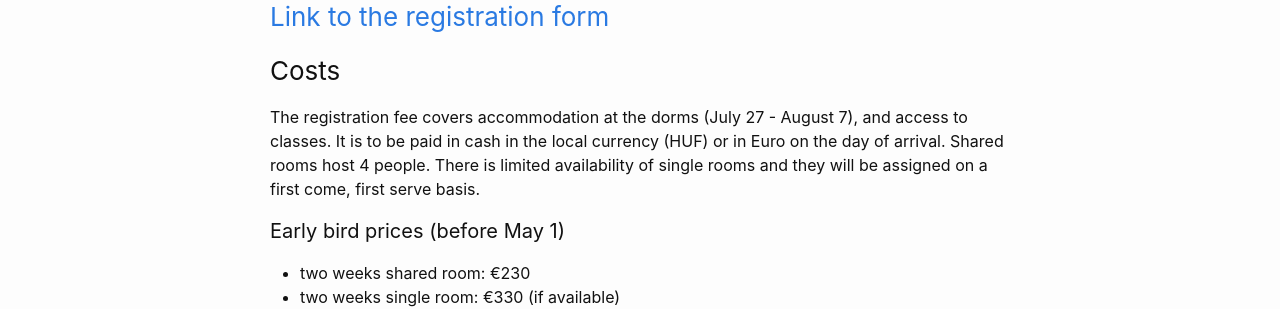
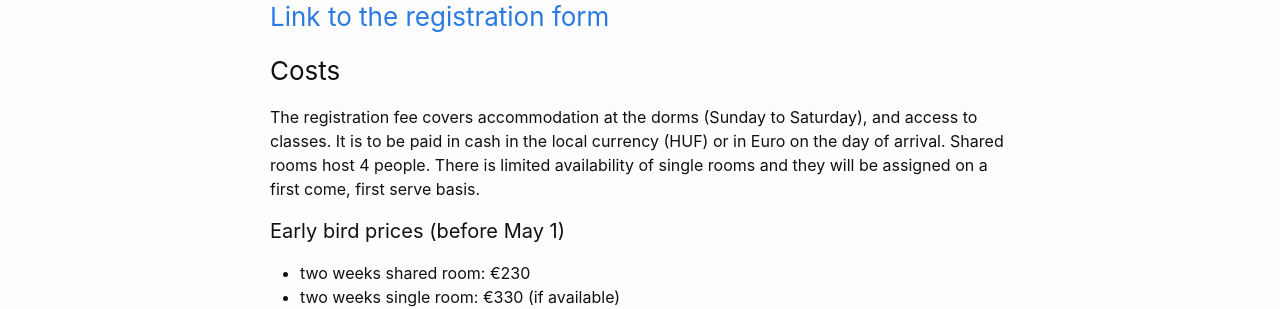
Before and after one commit to ovaschool/ovaschool.github.io, a Jekyll site: the page built from staticpages/3_ova2026-registration.markdown, in a window 1280 px wide. Shown: the part 284-593 px from the top of the page. Built offline with Jekyll 4.4.1, drawn with Linux system fonts in a browser that asks for light colours.

Commit message:
Update 3_ova2026-registration.markdown

```diff
--- a/staticpages/3_ova2026-registration.markdown
+++ b/staticpages/3_ova2026-registration.markdown
@@ -9,7 +9,7 @@ Registration is open and closes on **June 15**. Please register via the link to
 ### [Link to the registration form](https://forms.gle/y3o2MPXbwcPYCdxQ9)
 
 ### Costs
-The registration fee covers accommodation at the dorms (July 27 - August 7), and access to classes. It is to be paid in cash in the local currency (HUF) or in Euro on the day of arrival. Shared rooms host 4 people. There is limited availability of single rooms and they will be assigned on a first come, first serve basis.
+The registration fee covers accommodation at the dorms (Sunday to Saturday), and access to classes. It is to be paid in cash in the local currency (HUF) or in Euro on the day of arrival. Shared rooms host 4 people. There is limited availability of single rooms and they will be assigned on a first come, first serve basis.
 
 #### Early bird prices (before May 1)
 - two weeks shared room: €230
```
